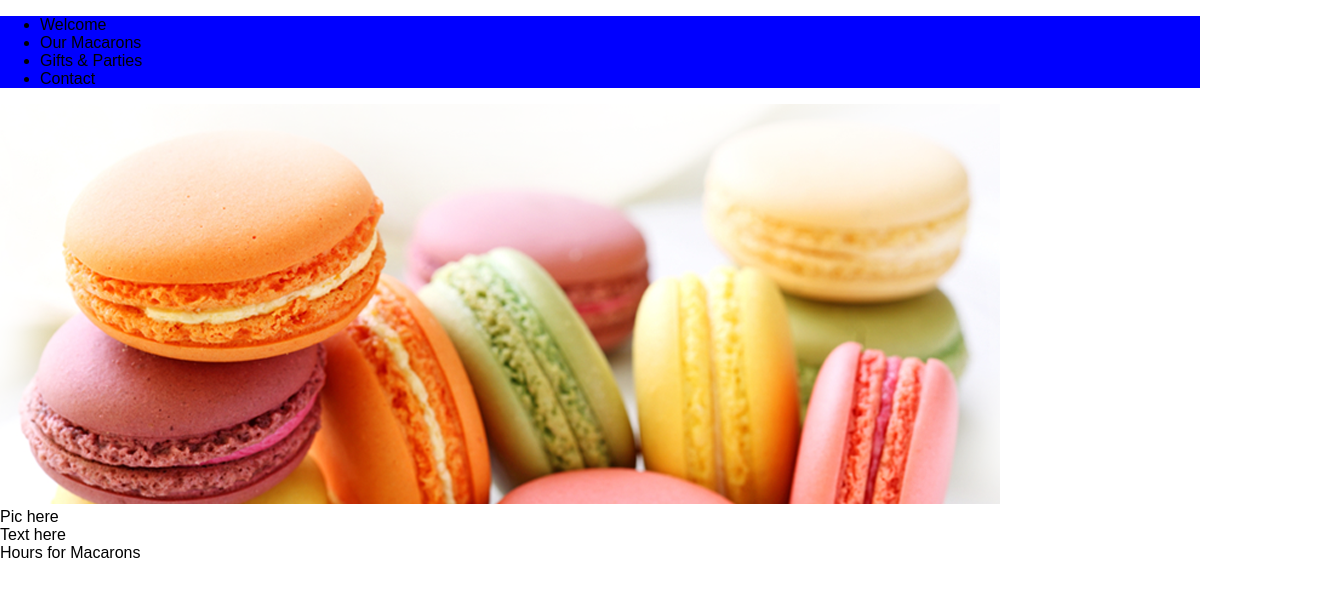
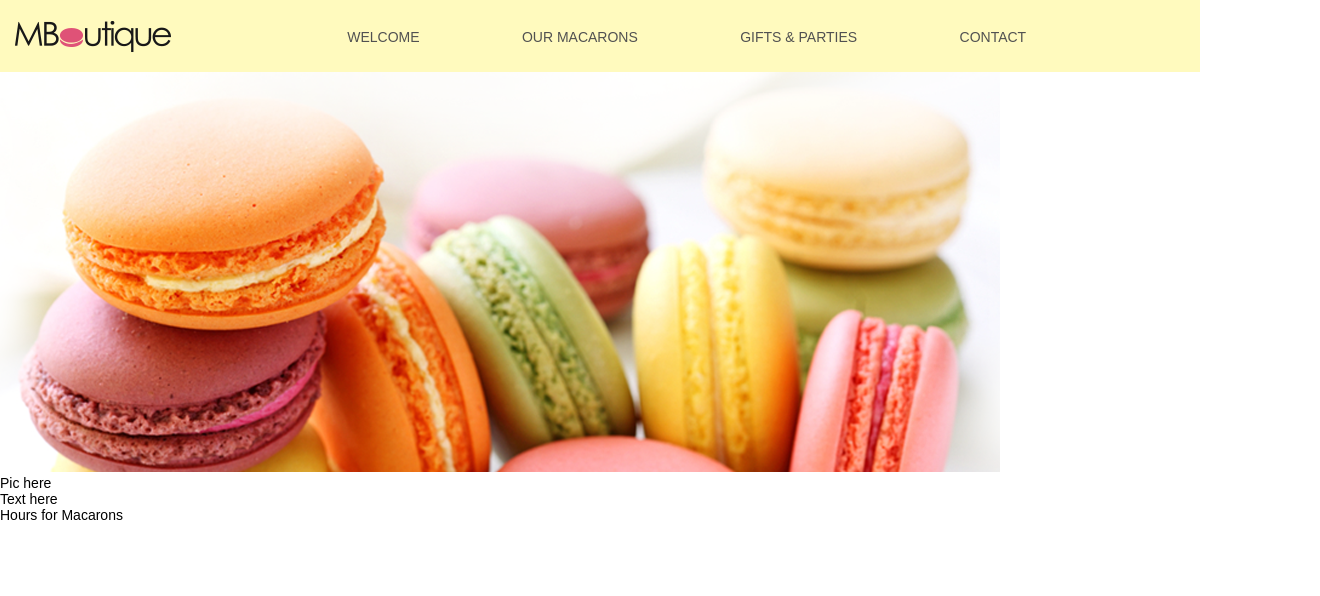
Before and after one commit to kodama78/rboutique-intro, a React (Create React App) app in the folder rboutique/: page / in a window 1280 px wide. Shown: the top 596 px of the page, 1320 px wide, since content can reach past the window. Built offline with nearby package versions, Linux system fonts and the light colour scheme.

Commit message:
started on header css

```diff
--- a/rboutique/src/App.css
+++ b/rboutique/src/App.css
@@ -1 +1,6 @@
-@import 'components/header.css';
+@import './components/header.css';
+.App {
+  font-family: Arial, Helvetica, sans-serif;
+	font-size: 14px;
+
+}
--- a/rboutique/src/components/Header.jsx
+++ b/rboutique/src/components/Header.jsx
@@ -1,14 +1,21 @@
 import React from 'react';
+import Logo from '../assets/images/logo.png';
 
 const Navbar = () => {
     return (
       <div className="header">
-          <ul>
-              <li>Welcome</li>
-              <li>Our Macarons</li>
-              <li>Gifts & Parties</li>
-              <li>Contact</li>
-          </ul>
+          <div className="logo-ctr">
+              <img src={ Logo } alt=""/>
+          </div>
+          <div className="navbar">
+              <ul>
+                  <li><a href="#">Welcome</a></li>
+                  <li><a href="#">Our Macarons</a></li>
+                  <li><a href="#">Gifts & Parties</a></li>
+                  <li><a href="#">Contact</a></li>
+              </ul>
+          </div>
+
       </div>
     );
 };
--- a/rboutique/src/components/header.css
+++ b/rboutique/src/components/header.css
@@ -1,3 +1,46 @@
 .header {
-	background: blue;
+	display: flex;
+	display: -webkit-flex;
+	background: #fffabe;
+	width: 100%;
+	height: 72px;
 }
+
+.logo-ctr {
+	display: inline-block;
+	width: 13%;
+	margin: 20px 15px;
+}
+
+.logo-ctr img {
+	width: 100%;
+}
+
+.navbar {
+	color: #515151;
+	position: absolute;
+	right: 0;
+	width: 80%;
+}
+
+.navbar ul {
+	list-style-type: none;
+	display: inline-block;
+	width: 100%;
+}
+
+.navbar ul li {
+	display: inline-block;
+	margin: 15px 5%;
+}
+
+.navbar ul li a {
+	color: #515151;
+	text-decoration: none;
+	text-transform: uppercase;
+
+}
+
+.navbar ul li a:hover {
+	color: #d42551;
+}
```
Also changed, not shown: rboutique/src/App.js (indentation only).
